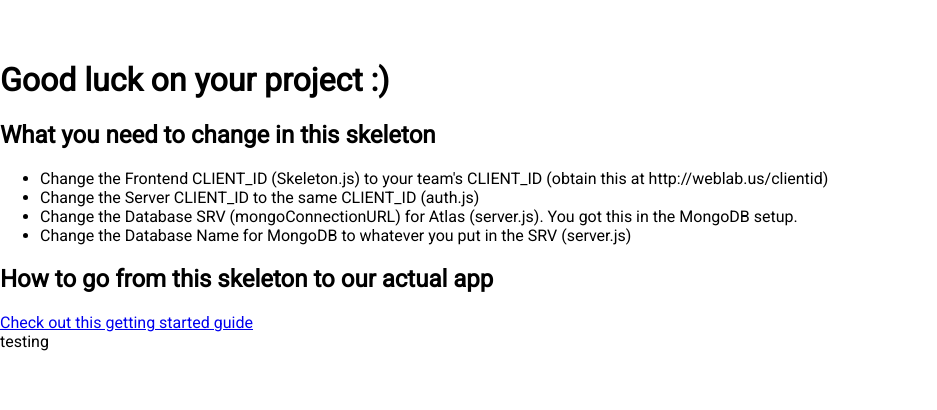
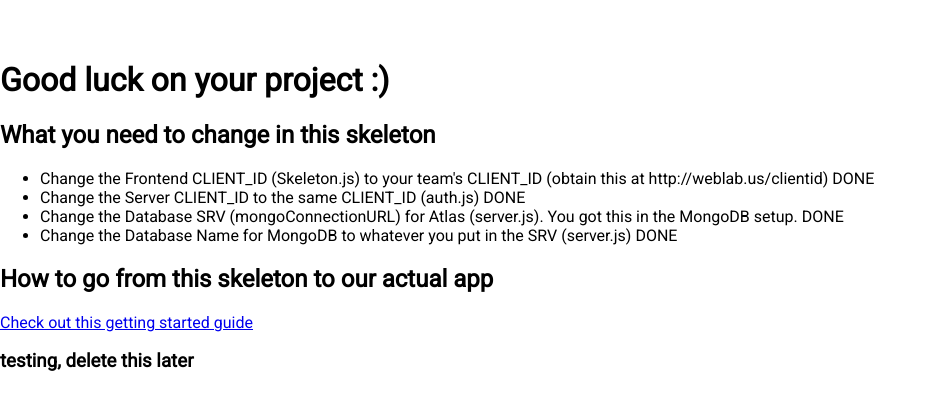
Before and after one commit to yiqingdu123/fruit_word_game, a React app: page / in a window 1280 px wide. Shown: the top 410 px of the page, without its empty margins (0-937 px from the left). Built offline with nearby package versions, Linux system fonts and the light colour scheme; no server answers; the HTML template or start-up script is replaced by a standard one.

Commit message:
another test commit

```diff
--- a/client/src/components/App.js
+++ b/client/src/components/App.js
@@ -47,7 +47,7 @@ const App = () => {
         <Skeleton path="/" handleLogin={handleLogin} handleLogout={handleLogout} userId={userId} />
         <NotFound default />
       </Router>
-      <nav>testing</nav>
+      <h3>testing, delete this later</h3>
     </>
   );
 };
--- a/client/src/components/pages/Skeleton.js
+++ b/client/src/components/pages/Skeleton.js
@@ -27,14 +27,16 @@ const Skeleton = ({ userId, handleLogin, handleLogout }) => {
       <ul>
         <li>
           Change the Frontend CLIENT_ID (Skeleton.js) to your team's CLIENT_ID (obtain this at
-          http://weblab.us/clientid)
+          http://weblab.us/clientid) DONE
         </li>
-        <li>Change the Server CLIENT_ID to the same CLIENT_ID (auth.js)</li>
+        <li>Change the Server CLIENT_ID to the same CLIENT_ID (auth.js) DONE</li>
         <li>
           Change the Database SRV (mongoConnectionURL) for Atlas (server.js). You got this in the
-          MongoDB setup.
+          MongoDB setup. DONE
         </li>
-        <li>Change the Database Name for MongoDB to whatever you put in the SRV (server.js)</li>
+        <li>
+          Change the Database Name for MongoDB to whatever you put in the SRV (server.js) DONE
+        </li>
       </ul>
       <h2>How to go from this skeleton to our actual app</h2>
       <a href="https://docs.google.com/document/d/110JdHAn3Wnp3_AyQLkqH2W8h5oby7OVsYIeHYSiUzRs/edit?usp=sharing">
```
